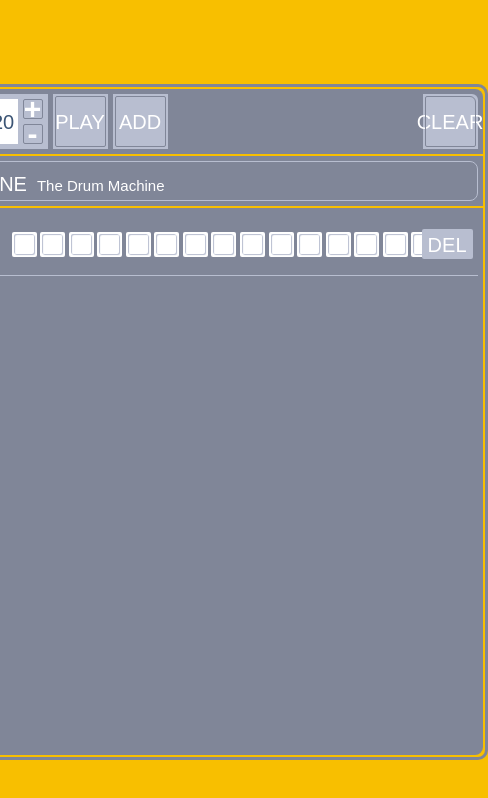
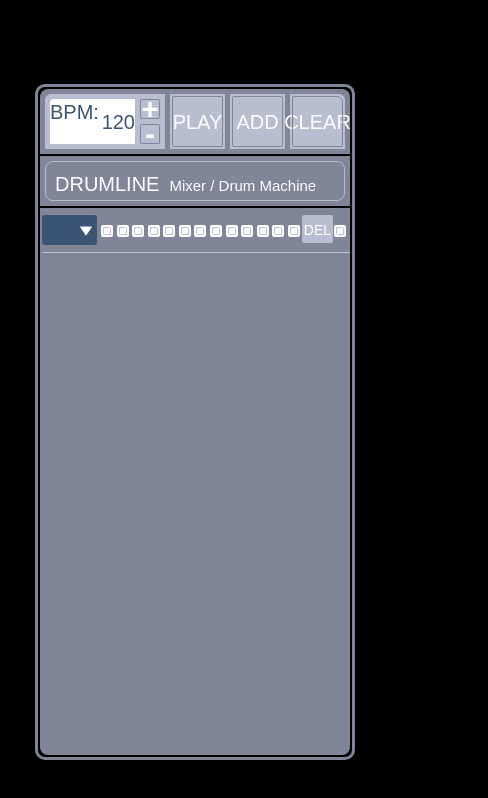
Before and after one commit to oleksandr127001/Drumline, a plain HTML site: page index.html in a window 390 px wide. Both pictures are taken after a click on the element "ADD". Shown: the whole page, 488 px wide, since content can reach past the window. Drawn offline with nearby package versions, Linux system fonts and the light colour scheme; a web font is replaced by a local one.

Commit message:
added README

```diff
--- a/index.html
+++ b/index.html
@@ -25,16 +25,47 @@
 			<div class="clear">clear</div>
 		</div>
 
-		<div class="middlePanel"><span>DRUMLINE</span><span>The Drum Machine</span></div>
+		<div class="middlePanel"><span>DRUMLINE</span><span>Mixer / Drum Machine</span></div>
 
 		<div class="mainPanel">
 			<div class="drum">
 				<select name="drum__sound" class="drum__sound__selector">
-					<optgroup label="Rock Kit">
-						<option value="http://www.brutaltabs.com/drumkit/ride.mp3">Ride</option>
-						<option value="http://www.brutaltabs.com/drumkit/hihat.mp3">Hi-Hat</option>
-						<option value="http://www.brutaltabs.com/drumkit/snare.mp3">Snare</option>
-						<option value="http://www.brutaltabs.com/drumkit/bass.mp3">Bass</option>
+					<optgroup label="ROCK DRUMS">
+						<option></option>
+						<option value="audio/drums/rock/hihat_rock.mp3">Hi-Hat</option>
+						<option value="audio/drums/rock/snare_rock.mp3">Snare</option>
+						<option value="audio/drums/rock/kick_rock.mp3">Kick</option>
+						<option></option>
+					</optgroup>
+					<optgroup label="HIP-HOP DRUMS">
+						<option></option>
+						<option value="audio/drums/hiphop/hihat_hiphop.mp3">Hi-Hat</option>
+						<option value="audio/drums/hiphop/snare_hiphop.mp3">Snare</option>
+						<option value="audio/drums/hiphop/kick_hiphop.mp3">Kick</option>
+						<option></option>
+					</optgroup>
+					<optgroup label="ELECTRO DRUMS">
+						<option></option>
+						<option value="audio/drums/electro/hihat_electro.mp3">Hi-Hat</option>
+						<option value="audio/drums/electro/snare_electro.mp3">Snare</option>
+						<option value="audio/drums/electro/kick_electro.mp3">Kick</option>
+						<option></option>
+					</optgroup>
+					<optgroup label="BASS LINE, bpm">
+						<option></option>
+						<option value="audio/bass/65_bpm.mp3">65</option>
+						<option value="audio/bass/85_bpm.mp3">85</option>
+						<option value="audio/bass/110_bpm.mp3">110</option>
+						<option value="audio/bass/120_bpm.mp3">120</option>
+						<option></option>
+					</optgroup>
+					<optgroup label="DARK AMBIENT">
+						<option></option>
+						<option value="audio/ambient/amb1.mp3">amb 1</option>
+						<option value="audio/ambient/amb2.mp3">amb 2</option>
+						<option value="audio/ambient/amb3.mp3">amb 3</option>
+						<option value="audio/ambient/amb4.mp3">amb 4</option>
+						<option></option>
 					</optgroup>
 				</select>
 
--- a/styles/styles.css
+++ b/styles/styles.css
@@ -19,6 +19,7 @@ body {
 	font-family: 'Yanone', sans-serif;
 	font-size: 20px;
 	background-color: #F8BF00;
+	background-color: black;
 }
 .drumMachine {
 	width: 600px;
@@ -174,7 +175,7 @@ body {
 .drum {
 	width: 555px;
 	position: relative;
-	margin: 10px 0px 0 10px;
+	margin: 10px 0 0 10px;
 	border-bottom: 1px solid #B8BED0;
 	padding: 5px 0 12px 0;
 	display: none;
@@ -211,6 +212,15 @@ select::-ms-expand {
 .drum select:active {
 	cursor: pointer;
 	border: 0;
+}
+.drum select option:first-child {
+	display: none;
+}
+.drum select option:last-child {
+	font-size: 6px;
+}
+.drum select option {
+	font-size: 16px;
 }
 /* drum__note */
 .drum__note {
@@ -263,3 +273,83 @@ input[type=checkbox] {
 	cursor: pointer;
 	color: #A62225;
 }
+
+@media screen and (max-width: 600px) {
+	.drumMachine {
+		width: 480px;
+	}
+	.drum {
+		width: 428px;
+		margin: 10px 0 0 14px;
+	}
+	.drum__note--checkbox {
+		width: 17px;
+		height: 17px;
+	}
+	.drum__note--checkbox label {
+		width: 12px;
+		height: 12px;
+	}
+}
+@media screen and (max-width: 480px) {
+	.tempo {
+		display: flex;
+		align-items: center;
+		width: 120px;
+		height: 55px;
+		background-color: #B8BED0;
+		margin-right: 5px;
+		border-radius: 6px 0 0 0;
+	}
+	.tempo__screen {
+		display: flex;
+		justify-content: center;
+		align-items: center;
+		width: 85px;
+		height: 45px;
+		margin-left: 5px;
+		background-color: #FFFFFF;
+		border-radius: 4px 0 0 0;
+		color: #3B5474;
+	}
+	.mainPanel {
+		padding: 1px;
+	}
+	.drumMachine {
+		width: 320px;
+	}
+	.drum {
+		width: 320px;
+		margin: 1px 0 0 1px;
+		padding: 5px 0 7px 0;
+	}
+	.drum select {
+		width: 55px;
+		height: 30px;
+		font-size: 14px;
+		padding: 6px 4px 4px 3px;
+		background-position: right 5px top 10px;
+		background-size: 12px 12px;
+	}
+	.drum__note {
+		position: absolute;
+		top: 10px;
+		left: 59px;
+	}
+	.drum__note--checkbox {
+		width: 12px;
+		height: 12px;
+	}
+	.drum__note--checkbox label {
+		width: 7px;
+		height: 7px;
+		border-radius: 1px 1px 1px 1px;
+	}
+	.drum__note--del {
+		top: 5px;
+		right: 29px;
+		height: 28px;
+		padding: 8px 2px 2px 2px;
+		font-size: 14px;
+	}
+}
```
Also changed, not shown: 18 other files.
